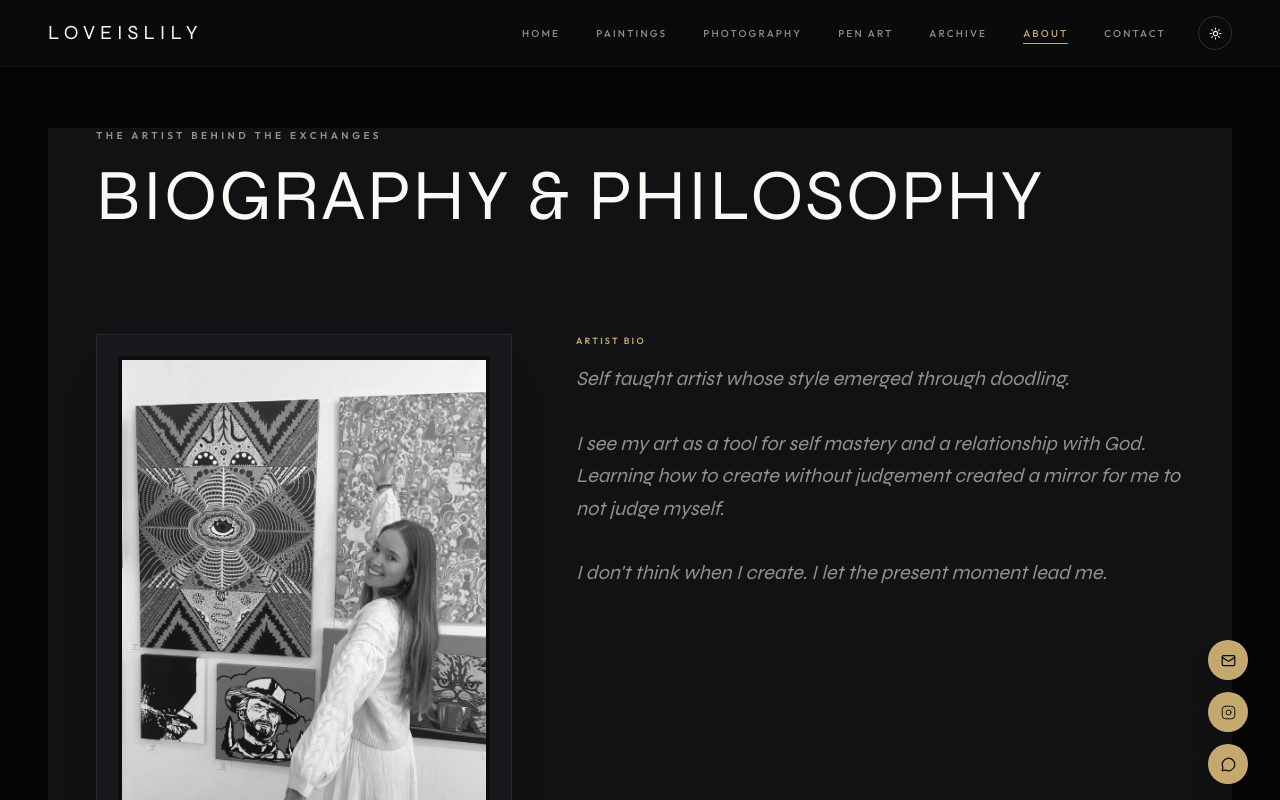
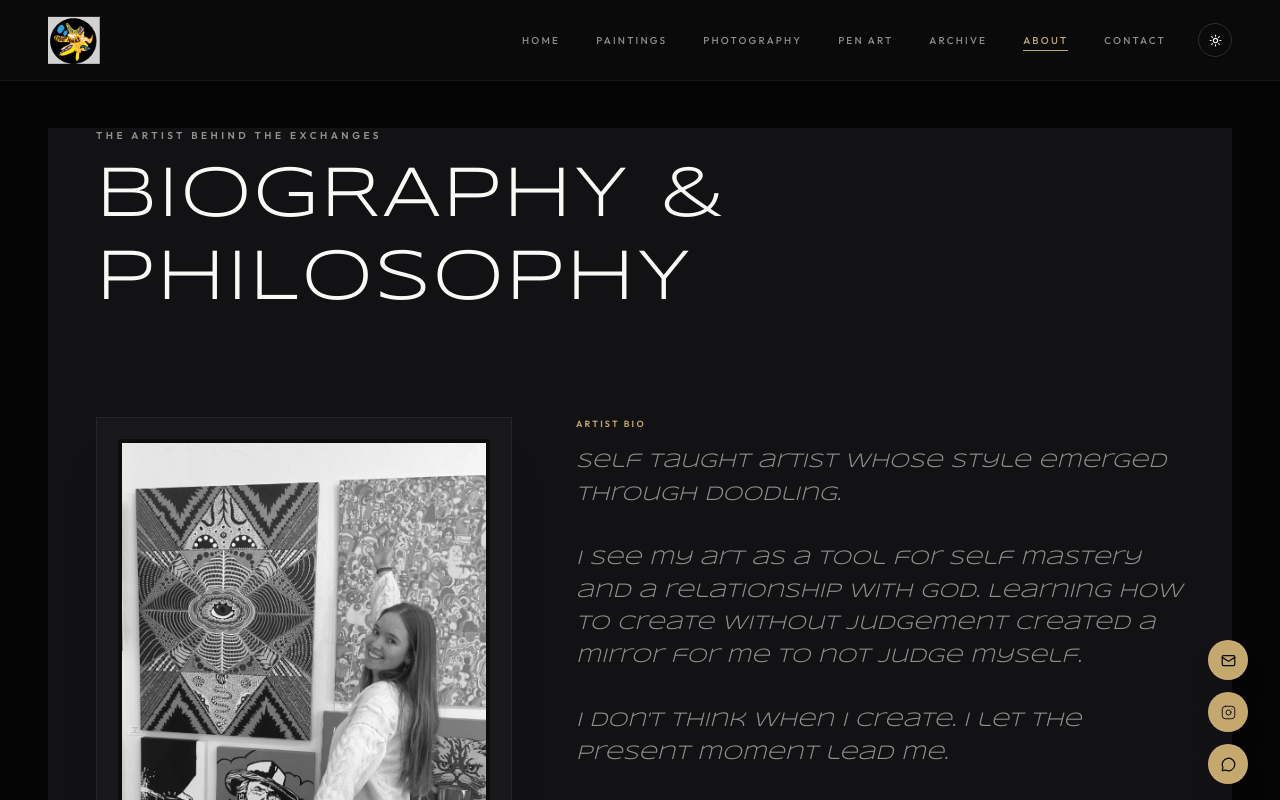
Before and after one commit to dipeshjaengir/Lily-Portfolio, a React (Vite) app: page /about in a window 1280 px wide. Shown: the top 800 px of the page. Built offline with nearby package versions, Linux system fonts and the light colour scheme.

Commit message:
feat: apply typography update to Syncopate, replace branding logo with client circular asset, and filter out doodles from featured section

```diff
--- a/src/components/Logo.jsx
+++ b/src/components/Logo.jsx
@@ -1,59 +1,39 @@
 import React from 'react';
 import { motion } from 'framer-motion';
-import { artistConfig } from '../data/config';
+import logoImg from '../assets/logo.png';
 
 /**
  * Reusable Unified Brand Logo component.
- * Ensures consistent typography hierarchy and zero character clipping across all screen sizes.
+ * Renders the client's circular logo image as-is, preserving proportions.
  */
 const Logo = ({ animate = false }) => {
-  const title = artistConfig.brandName || artistConfig.name || "LILY MAY STINSON";
-
-  const logoStyle = {
-    fontSize: "clamp(0.72rem, 4.2vw, 1.25rem)",
-    letterSpacing: "clamp(0.12em, 2vw, 0.25em)",
-    whiteSpace: "nowrap"
-  };
-
-  const splashLogoStyle = {
-    fontSize: "clamp(1.1rem, 6vw, 2.5rem)",
-    letterSpacing: "clamp(0.15em, 2.5vw, 0.3em)",
-    whiteSpace: "nowrap"
-  };
-
   if (!animate) {
     return (
-      <span
-        className="font-light font-serif uppercase select-none transition-colors duration-500"
-        style={logoStyle}
-      >
-        {title}
-      </span>
+      <img
+        src={logoImg}
+        alt="LOVEISLILY Logo"
+        className="h-10 md:h-12 w-auto object-contain select-none transition-opacity duration-300 hover:opacity-90"
+      />
     );
   }
 
-  // Animated letters reveal version for loading Preloader
+  // Animated version for loading Preloader
   return (
-    <h1
-      className="overflow-hidden flex font-light font-serif uppercase select-none mb-4"
-      style={splashLogoStyle}
+    <motion.div
+      initial={{ scale: 0.85, opacity: 0 }}
+      animate={{ scale: 1, opacity: 1 }}
+      transition={{
+        duration: 1.5,
+        ease: [0.16, 1, 0.3, 1],
+      }}
+      className="flex flex-col items-center justify-center"
     >
-      {title.split("").map((letter, i) => (
-        <motion.span
-          key={i}
-          initial={{ y: "100%", opacity: 0 }}
-          animate={{ y: "0%", opacity: 1 }}
-          transition={{
-            duration: 1.2,
-            ease: [0.16, 1, 0.3, 1],
-            delay: i * 0.08,
-          }}
-          className="inline-block"
-        >
-          {letter === " " ? "\u00A0" : letter}
-        </motion.span>
-      ))}
-    </h1>
+      <img
+        src={logoImg}
+        alt="LOVEISLILY Logo"
+        className="w-24 h-24 sm:w-32 sm:h-32 object-contain select-none"
+      />
+    </motion.div>
   );
 };
 
--- a/src/index.css
+++ b/src/index.css
@@ -1,4 +1,4 @@
-@import url('https://fonts.googleapis.com/css2?family=Outfit:wght@200;300;400;500;600;700&family=Syne:wght@400;500;600;700;800&family=Tenor+Sans&display=swap');
+@import url('https://fonts.googleapis.com/css2?family=Outfit:wght@200;300;400;500;600;700&family=Syncopate:wght@400;700&family=Syne:wght@400;500;600;700;800&family=Tenor+Sans&display=swap');
 
 @import "tailwindcss";
 
@@ -26,7 +26,7 @@
   --color-accent-pink-border: #E5C2C9;
   --color-accent-purple-border: #C3BCDB;
 
-  --font-serif: "Syne", "Tenor Sans", sans-serif;
+  --font-serif: "Syncopate", "Syne", "Tenor Sans", sans-serif;
   --font-sans: "Outfit", "Inter", sans-serif;
 }
 
--- a/src/pages/Home.jsx
+++ b/src/pages/Home.jsx
@@ -22,8 +22,8 @@ const Home = () => {
   const { theme } = useTheme();
   const isDarkTheme = theme === 'dark';
 
-  // Extract featured items for Home showcase
-  const featuredArtworks = artworks.filter(art => art.featured);
+  // Extract featured items for Home showcase (excluding raw pen-art doodles to declutter scroll)
+  const featuredArtworks = artworks.filter(art => art.featured && art.category !== 'pen-art');
 
   // Scroll animations for parallax effects
   const { scrollY } = useScroll();
```
Also changed, not shown: src/assets/logo.png (added).
